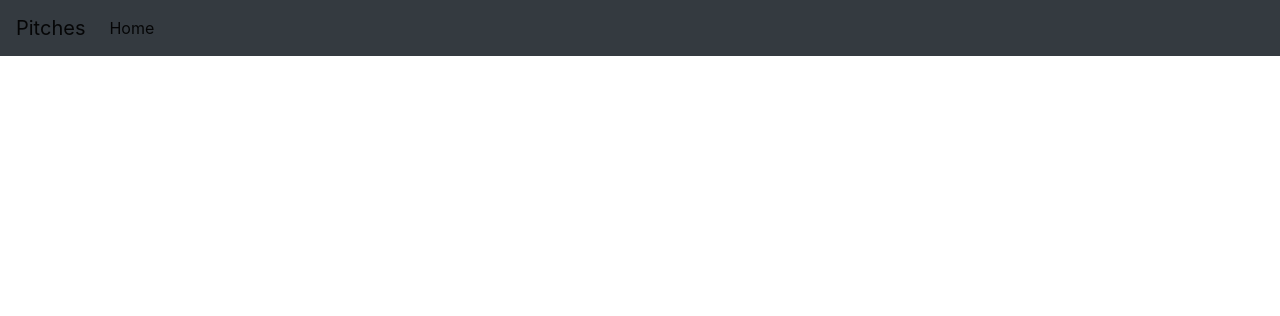
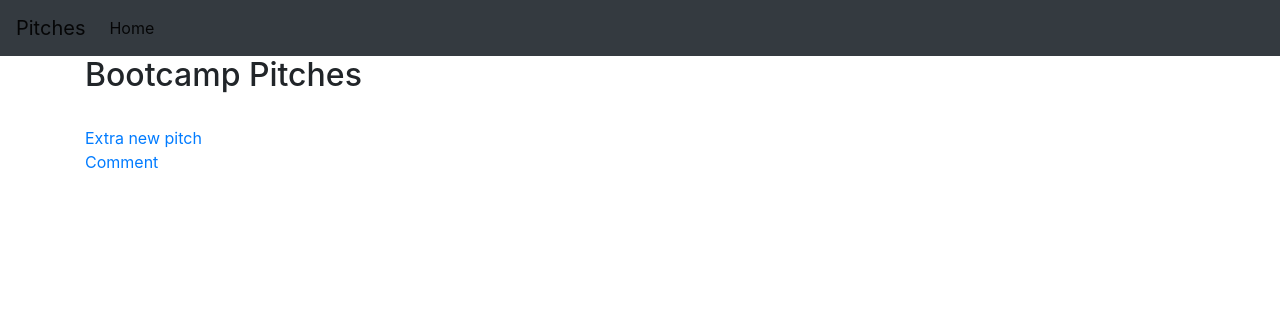
Before and after one commit to Maxwel5/minute-pitch, a Flask app: template app/templates/bootcamp.html in a window 1280 px wide. Shown: the top 316 px of the page. Run offline with Flask 2, Linux system fonts and the light colour scheme; the template is opened without the code that fills it, so the values that code supplies are empty; parts of the project's set-up code (start-up, migrations or seed data) failed here and were passed over; some libraries are stand-ins or nearby versions.

Commit message:
Bootcamp pitch and its link for additional and comment

```diff
--- a/app/templates/bootcamp.html
+++ b/app/templates/bootcamp.html
@@ -2,4 +2,17 @@
 {% import 'macros.html' as macro %}
 
 {% block content %}
+{{ super() }}
+
+<link href="fonts">
+<div class="container">
+    <h2>Bootcamp Pitches</h2>
+    <a href="{{url_for('main.new_pitch')}}">
+        <br>
+        Extra new pitch
+    </a>
+    <div>
+        {{macro.displayPitches(pitches)}} <a href="{{url_for('main.new_comment')}}">Comment</a>
+    </div>
+</div>
 {% endblock %}
```
